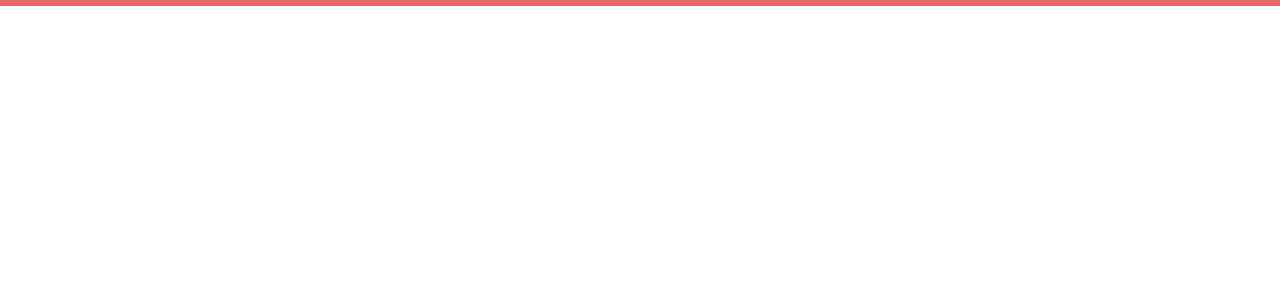
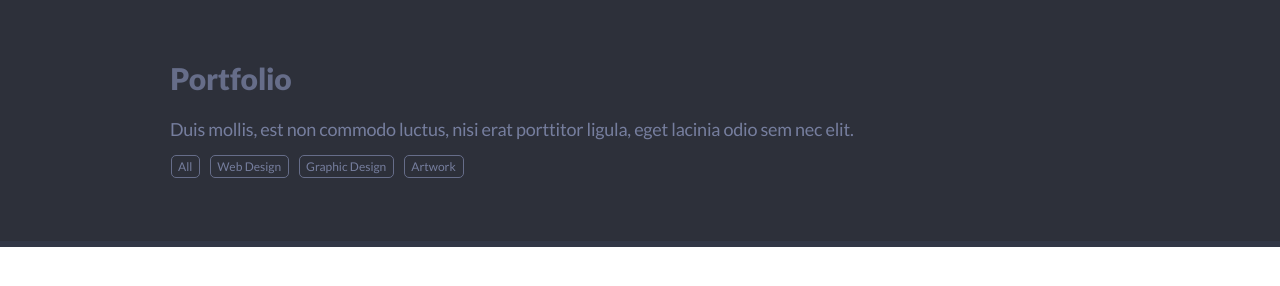
Before and after one commit to kuvsh1noffpavel/singolo, a plain HTML site: page singolo2.html in a window 1280 px wide. Drawn offline with Linux system fonts and the light colour scheme.

Commit message:
feat: add portfolio top section. Add portfolio navigation
Add portfolio header and description. Add potfolio navigation (demo)

```diff
--- a/singolo2.css
+++ b/singolo2.css
@@ -22,8 +22,52 @@ body {
 /*Portfolio start here*/
 
 .portfolio {
-  background-color: #f06c64;
-  border-bottom: 6px solid #ea676b;
+  background-color: #2d303a;
+  border-bottom: 6px solid #323746;
+}
+
+.portfolio .wrapper {
+  padding: 60px 40px 67px;
+}
+
+.portfolio__top h2 {
+  font-size: 30px;
+  color: #666d89;
+  letter-spacing: 0.2px;
+  font-weight: 900;
+}
+
+.portfolio__top p {
+  font-size: 18px;
+  font-weight: 300;
+  margin-top: 22px;
+  letter-spacing: -0.225px;
+  color: #767e9e;
+}
+
+.portfolio__navigation {
+  margin-top: 15px;
+  margin-left: 1px;
+}
+
+.navigation_portfolio {
+  display: flex;
+}
+
+.navigation_portfolio_item {
+  list-style: none;
+  margin-right: 10px;
+}
+
+.navigation_portfolio_item a {
+  text-decoration: none;
+  border: 1px solid #666d89;
+  border-radius: 5px;
+  font-size: 12px;
+  font-weight: normal;
+  color: #767e9e;
+  text-decoration: none;
+  padding: 3px 7px 3px 6px;
 }
 
 /*About-us start here*/
--- a/singolo2.html
+++ b/singolo2.html
@@ -11,7 +11,27 @@
     <!--Portfolio start here-->
     <section class="portfolio">
       <div class="wrapper">
-
+        <div class="portfolio__top">
+          <h2>Portfolio</h2>
+          <p>Duis mollis, est non commodo luctus, nisi erat porttitor ligula, eget lacinia
+            odio sem nec elit.</p>
+        </div>
+        <div class="portfolio__navigation">
+          <ul class="navigation_portfolio">
+            <li class="navigation_portfolio_item">
+              <a href="#">All</a>
+            </li>
+            <li class="navigation_portfolio_item">
+              <a href="#">Web Design</a>
+            </li>
+            <li class="navigation_portfolio_item">
+              <a href="#">Graphic Design</a>
+            </li>
+            <li class="navigation_portfolio_item">
+              <a href="#">Artwork</a>
+            </li>
+          </ul>
+        </div>
       </div>
     </section>
     <!--About-us start here-->
```
